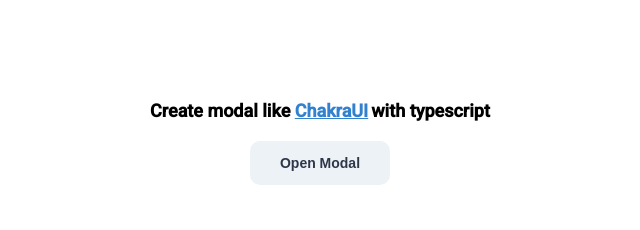
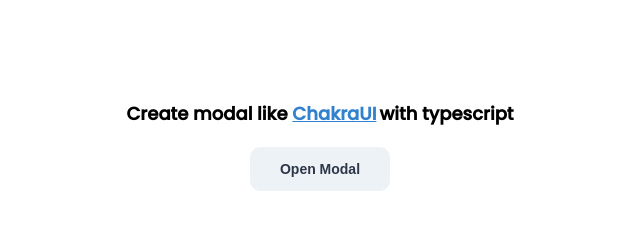
Before and after one commit to kosukenemy/js-modify-modal, a website built with webpack: page index.html in a window 1280 px wide. Shown: the whole page, without its empty margins (320-960 px from the left). Built offline with nearby package versions, Linux system fonts and the light colour scheme.

Commit message:
update: CSS修正

```diff
--- a/css/style.scss
+++ b/css/style.scss
@@ -18,7 +18,7 @@
 }
 
 body {
-  font-family: 'Roboto', sans-serif;
+  font-family: 'Poppins', sans-serif;
 }
 
 .container {
@@ -148,6 +148,7 @@
   top: 50%;
   left: 50%;
   transform: translate(-50%, -50%);
+  animation: scaleIn .3s ease-in 0s;
   @include sp(){
     width: 80%;
     padding: 20px 14px;
@@ -181,4 +182,7 @@
   font-weight: 300;
   overflow-y: scroll;
   height: 40vh;
+  @include sp(){
+    height: 60vh;
+  }
 }
--- a/index.html
+++ b/index.html
@@ -7,7 +7,7 @@
   <title>typescript Modal UI</title>
   <link rel="preconnect" href="https://fonts.googleapis.com">
   <link rel="preconnect" href="https://fonts.gstatic.com" crossorigin>
-  <link href="https://fonts.googleapis.com/css2?family=Roboto:wght@300;500&display=swap" rel="stylesheet">
+  <link href="https://fonts.googleapis.com/css2?family=Poppins:wght@300;500&display=swap" rel="stylesheet">
   <link rel="stylesheet" href="css/style.css">
 </head>
 <body>
```
Also changed, not shown: css/style.css, 1 other file.
